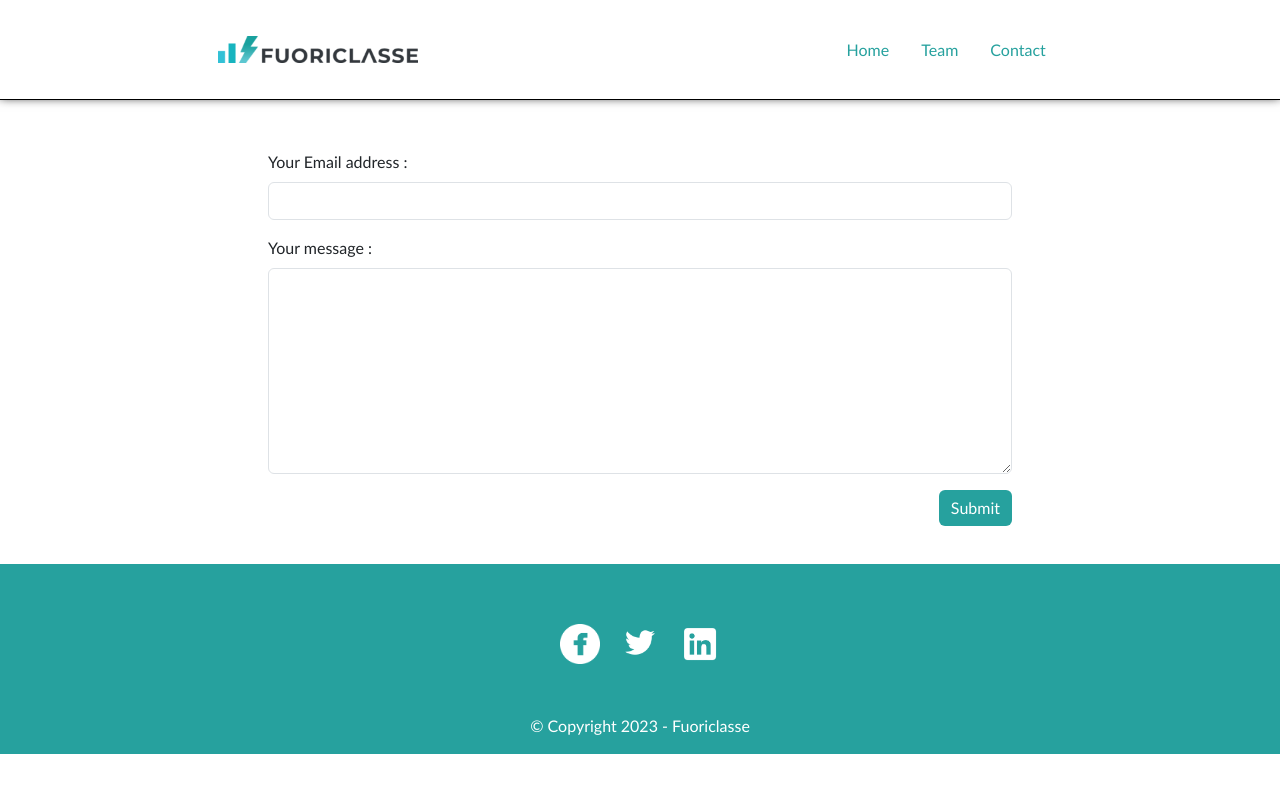
After one commit to AurelienUguen/Fuoriclasse, a PHP site: template templates/contact.php in a window 1280 px wide. The commit adds this page. Run offline with PHP 8.4, Linux system fonts and the light colour scheme; the template is opened without the code that fills it, so the values that code supplies are empty.

Commit message:
Adding contact page before merging HTML/CSS

```diff
--- a/Controller/HomeController.php
+++ b/Controller/HomeController.php
@@ -5,9 +5,6 @@ class HomeController implements ControllerInterface
     public function __invoke()
     {
         $view = new HomeView();
-       /*  $view->setContext([
-
-        ]); */
         $view->render();
     }
 }
--- a/libs/RouterMatcher.php
+++ b/libs/RouterMatcher.php
@@ -13,6 +13,10 @@ class RouterMatcher
             return new TeamController();
         }
 
+        if(preg_match('#^\/contact$#', $pathInfo, $matches)) {
+            return new ContatController();
+        }
+
         return new NotFoundController();
     }
 }
--- a/libs/autoload.php
+++ b/libs/autoload.php
@@ -4,10 +4,12 @@ require_once './libs/RouterMatcher.php';
 require_once './Controller/ControllerInterface.php';
 require_once './Controller/HomeController.php';
 require_once './Controller/TeamController.php';
+require_once './Controller/ContactController.php';
 require_once './Controller/NotFoundController.php';
 require_once './View/LayoutView.php';
 require_once './View/HomeView.php';
 require_once './View/TeamView.php';
+require_once './View/ContactView.php';
 require_once './View/NotFoundView.php';
 
 ?>
--- a/style.css
+++ b/style.css
@@ -48,7 +48,7 @@ h1 {
 
 .titlenotfound {
     margin-top: 300px;
-    margin-bottom: 222px;
+    margin-bottom: 175px;
 }
 
 .titlenotfound h1 {
@@ -355,6 +355,27 @@ p, h3 {
     }
 }
 
+/* CONTACT PAGE */
+
+.contactform {
+    width: 60%;
+    margin-top: 150px;
+    margin-bottom: 90px;
+}
+
+.btn-primary, .btn-primary:hover, .btn-primary:active, .btn-primary:visited {
+    background-color: #26A19E !important;
+    border: 0px !important;
+}
+
+@media screen and (max-width: 390px) {
+    .contactform {
+        width: 95%;
+        margin-top: 200px;
+        margin-bottom: 130px;
+    }
+}
+
 /* FOOTER */
 
 footer {
--- /dev/null
+++ b/templates/contact.php
@@ -0,0 +1,15 @@
+<section>
+    <div class="contactform container container-fluid">
+        <form>
+        <div class="mb-3">
+            <label for="exampleInputEmail1" class="form-label">Your Email address : </label>
+            <input type="email" class="form-control" id="email" name="email" required>
+        </div>
+        <div class="mb-3">
+            <label for="message" class="form-label">Your message : </label>
+            <textarea type="text" class="form-control" rows="8" id="message" name="message" required></textarea>
+        </div>
+        <button type="submit" class="btn btn-primary float-end">Submit</button>
+        </form>
+    </div>
+</section>
--- a/templates/header.php
+++ b/templates/header.php
@@ -18,7 +18,7 @@
             <div class="nav nav-pills nav-fill">
                 <a class="nav-link navlink" href="home">Home</a>
                 <a class="nav-link navlink" href="team">Team</a>
-                <a class="nav-link navlink" href="#">Contact</a>
+                <a class="nav-link navlink" href="contact">Contact</a>
             </div>
         </div>
     </nav>
```
Also changed, not shown: Controller/ContactController.php (added, +10 -0 lines), View/ContactView.php (added, +9 -0 lines).
